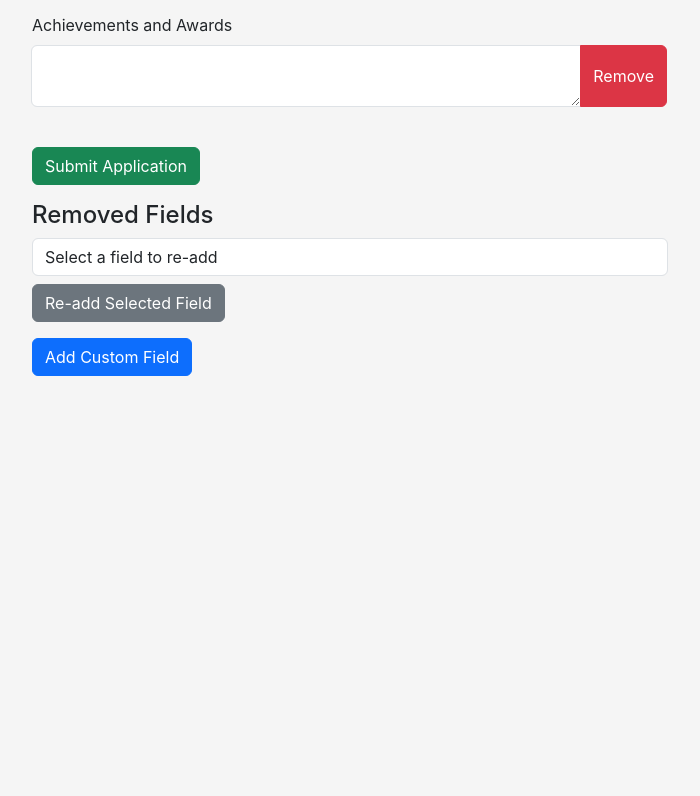
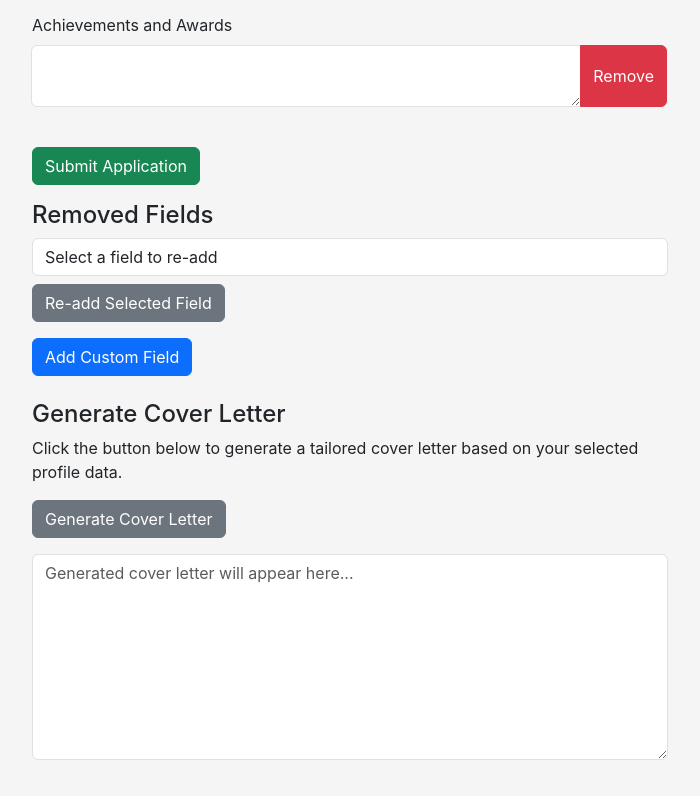
Before and after one commit to rasadli/AutoFormFiller, a browser extension: page index.html in a window 1280 px wide. Shown: the part 1578-2374 px from the top of the page, without its empty margins (0-700 px from the left). Before the commit the page ends 1998 px from the top, so only its background shows below. Drawn offline with Linux system fonts and the light colour scheme.

Commit message:
add button for 'Generate Cover Letter'

```diff
--- a/index.html
+++ b/index.html
@@ -62,6 +62,14 @@
             <button id="add-custom-field-btn" class="btn btn-primary">Add Custom Field</button>
         </div>
 
+        <!-- Cover Letter Generation Section -->
+        <div class="mt-4">
+            <h4>Generate Cover Letter</h4>
+            <p>Click the button below to generate a tailored cover letter based on your selected profile data.</p>
+            <button id="generate-cover-letter-btn" class="btn btn-secondary">Generate Cover Letter</button>
+            <textarea id="cover-letter-output" class="form-control mt-3" rows="8" placeholder="Generated cover letter will appear here..." readonly></textarea>
+        </div>
+
     </div>
 
     <!-- Add jQuery -->
```
